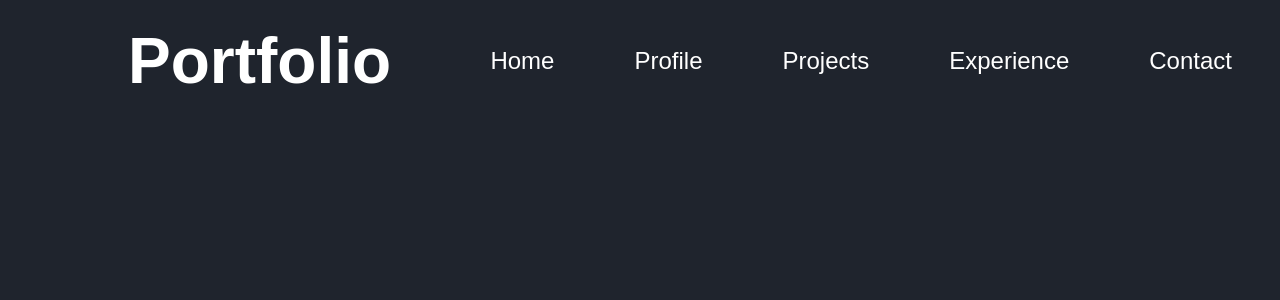
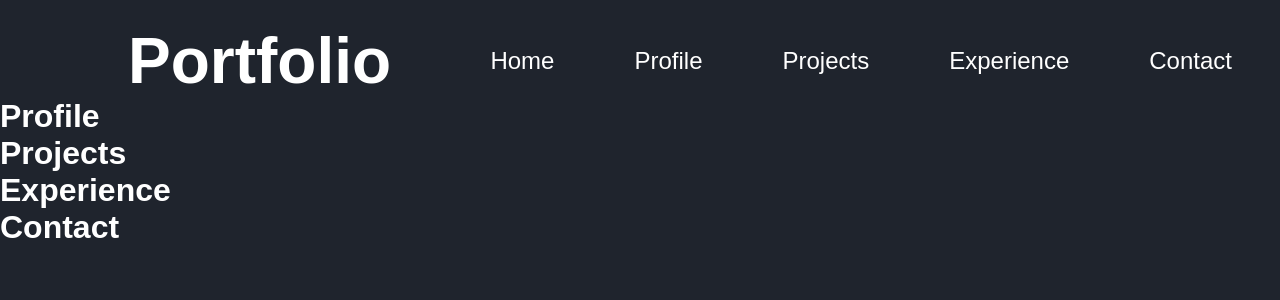
Before and after one commit to CIS-3344-fall24/IustinHerciu-assignment-4, a React (Create React App) app in the folder portfolio/: page / in a window 1280 px wide. Shown: the top 300 px of the page. Built offline with nearby package versions, Linux system fonts and the light colour scheme.

Commit message:
Create separate classes for each element
Created classes for Profile, Projects, Experience, and Contact

```diff
--- a/portfolio/src/App.jsx
+++ b/portfolio/src/App.jsx
@@ -1,8 +1,20 @@
+import './App.css';
 import NavBar from "./Portfolio Content/NavBar";
-import './App.css';
+import Profile from "./Portfolio Content/Profile";
+import Projects from "./Portfolio Content/Projects";
+import Experience from "./Portfolio Content/Experience";
+import Contact from "./Portfolio Content/Contact";
 
 function App() {
-  return <NavBar />
+  return (
+      <>
+        <NavBar/>
+        <Profile/>
+        <Projects/>
+        <Experience/>
+        <Contact/>
+      </>);
+
 }
 
 export default App;
--- /dev/null
+++ b/portfolio/src/Portfolio Content/Contact.jsx
@@ -0,0 +1,3 @@
+export default function Contact() {
+    return <h1>Contact</h1>
+}
--- /dev/null
+++ b/portfolio/src/Portfolio Content/Experience.jsx
@@ -0,0 +1,3 @@
+export default function Experience() {
+    return <h1>Experience</h1>
+}
--- /dev/null
+++ b/portfolio/src/Portfolio Content/Profile.jsx
@@ -0,0 +1,3 @@
+export default function Profile() {
+    return <h1>Profile</h1>
+}
--- /dev/null
+++ b/portfolio/src/Portfolio Content/Projects.jsx
@@ -0,0 +1,3 @@
+export default function Projects() {
+    return <h1>Projects</h1>
+}
```
